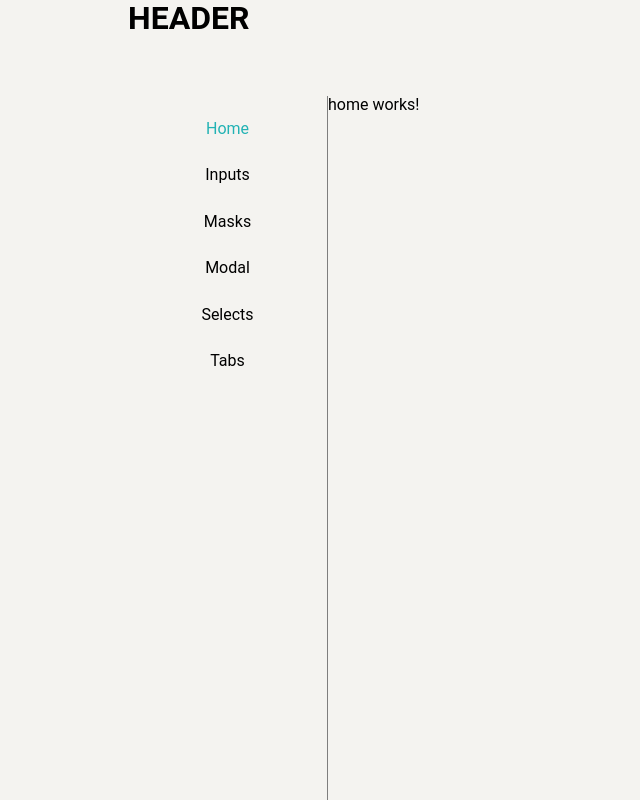
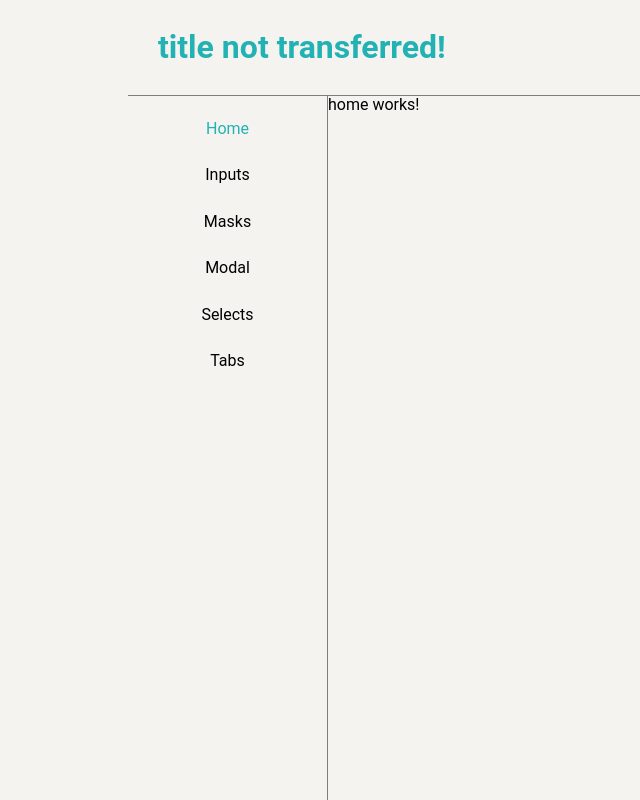
Before and after one commit to sspinit88/angular-custom-components-with-tests, an Angular app: page /home in a window 1280 px wide. Shown: the whole page, without its empty margins (0-640 px from the left). Built offline with nearby package versions, Linux system fonts and the light colour scheme.

Commit message:
+ вывод названия страницы в шапку; + стилизация шапки; + тесты для app-header Далее: - еализация получения title з роута; - стилизовать начальную страницу;

```diff
--- a/src/app/app.component.html
+++ b/src/app/app.component.html
@@ -1,5 +1,9 @@
-<app-header class="app-header"></app-header>
+<app-header [title]="headerTitle"
+            class="app-header">
+</app-header>
+
 <app-navigation-bar class="app-navigation-bar"></app-navigation-bar>
+
 <div class="router-outlet-wrapper">
   <router-outlet></router-outlet>
 </div>
--- a/src/app/app.component.ts
+++ b/src/app/app.component.ts
@@ -7,4 +7,9 @@ import { Component } from '@angular/core';
 })
 export class AppComponent {
 
+  headerTitle: string = 'title not transferred!';
+
+  constructor() {
+  }
+
 }
--- a/src/app/shared/components/header/header/header.component.html
+++ b/src/app/shared/components/header/header/header.component.html
@@ -1,3 +1,3 @@
-<h1>
-  HEADER
+<h1 class="title">
+  {{ title }}
 </h1>
--- a/src/app/shared/components/header/header/header.component.scss
+++ b/src/app/shared/components/header/header/header.component.scss
@@ -0,0 +1,15 @@
+@import "vars";
+
+:host {
+  display: flex;
+  align-items: center;
+  justify-content: flex-start;
+  height: 100%;
+  padding-left: 30px;
+  border-bottom: 1px solid $grey-deep;
+
+
+  .title {
+    color: $accent;
+  }
+}
```
Also changed, not shown: src/app/shared/components/header/header/header.component.ts (+4 -5 lines), 2 other files (tests, documents, lock files or other folders).
